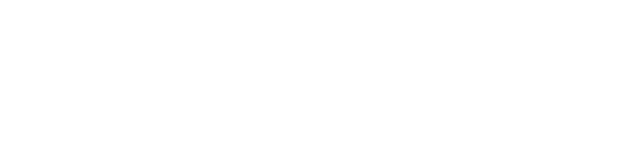
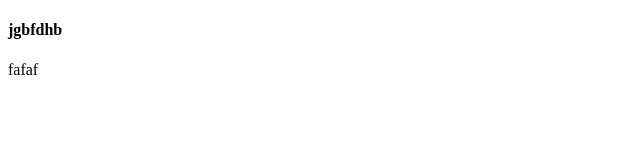
Before and after one commit to romenrahul/testing-file, a plain HTML site: page index.html in a window 1280 px wide. Shown: the whole page, without its empty margins (0-640 px from the left). Drawn offline with Linux system fonts and the light colour scheme.

Commit message:
second tag update

```diff
--- a/index.html
+++ b/index.html
@@ -7,6 +7,7 @@
     <title>Document</title>
 </head>
 <body>
-    <div class="container"></div>
+    <div class="container"><h4>jgbfdhb</h4></div>
+    <p>fafaf</p>
 </body>
 </html>
```
